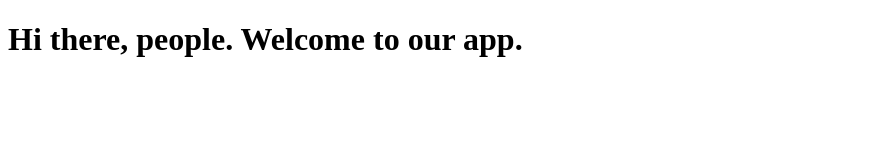
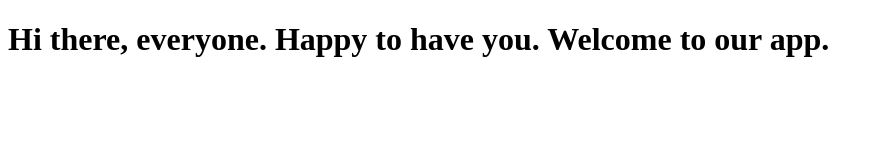
Before and after one commit to bluepostit/git-branch-demo, a plain HTML site: page index.html in a window 1280 px wide. Shown: the whole page, without its empty margins (0-883 px from the left). Drawn offline with Linux system fonts and the light colour scheme.

Commit message:
made a more personal message

```diff
--- a/index.html
+++ b/index.html
@@ -6,6 +6,6 @@
     <title>Greeting</title>
   </head>
   <body>
-    <h1>Hi there, people. Welcome to our app.</h1>
+    <h1>Hi there, everyone. Happy to have you. Welcome to our app.</h1>
   </body>
 </html>
```
Also changed, not shown: 1 other file.
